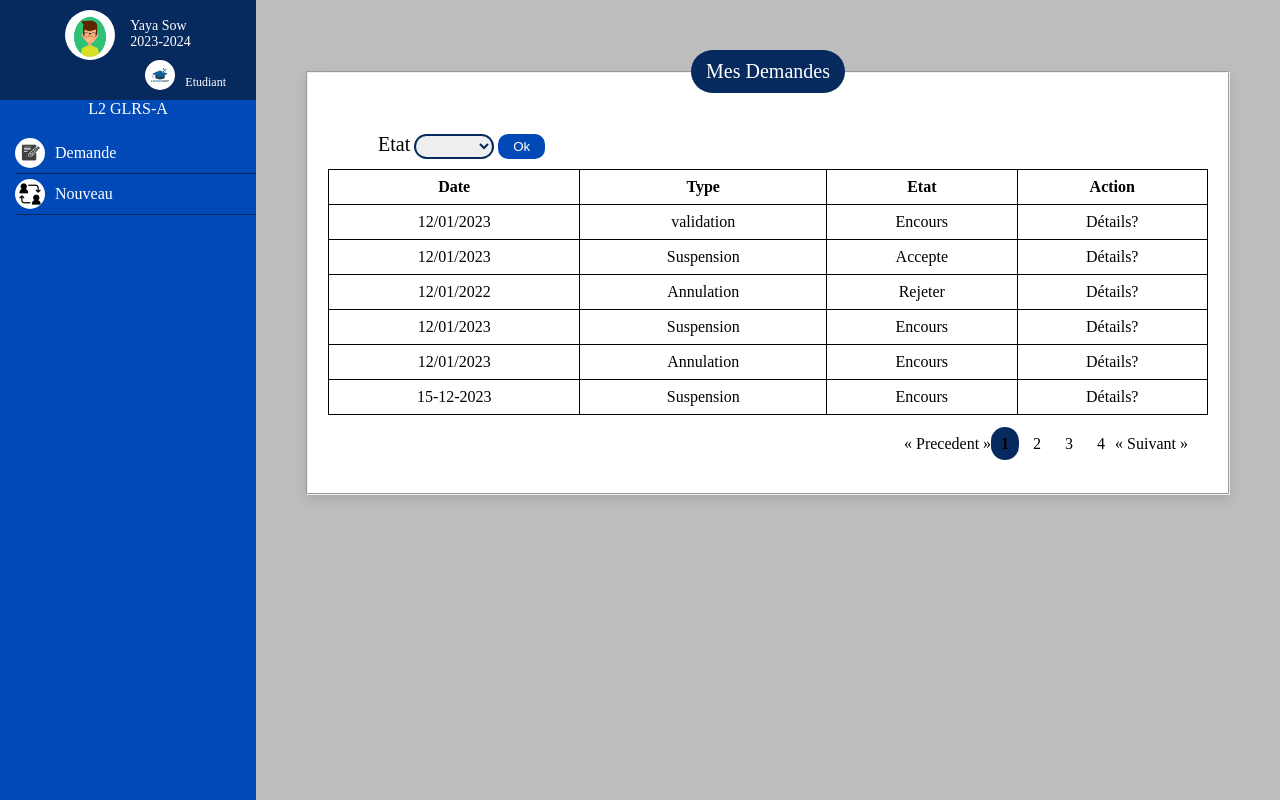
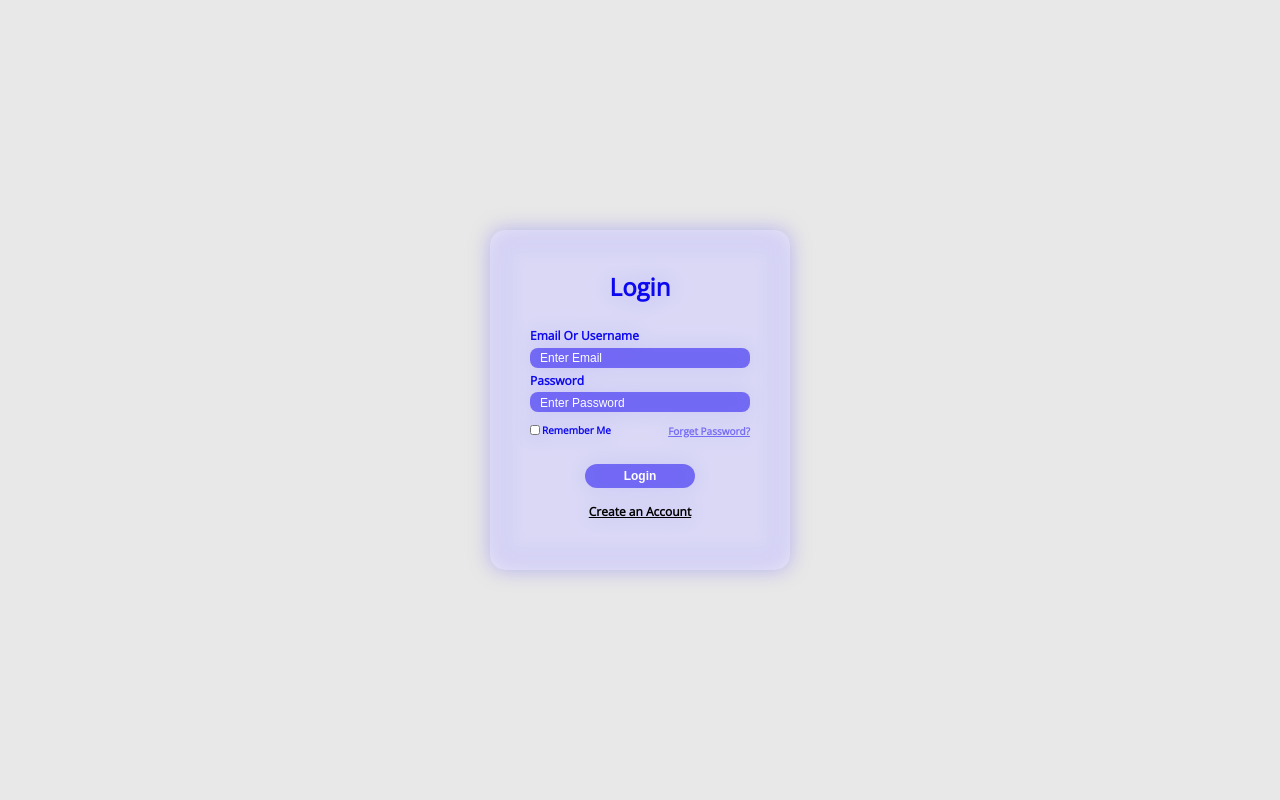
Before and after one commit to YayaSOW/gestionInscription-, a PHP site: page / in a window 1280 px wide. Run offline with PHP 8.4, Linux system fonts and the light colour scheme; data that the repository does not hold is empty; some libraries are stand-ins or nearby versions.

Commit message:
ROLE_ETUDIANT ET ROLE_AC

```diff
--- a/Model(repository)/demande.model.php
+++ b/Model(repository)/demande.model.php
@@ -7,27 +7,82 @@
         return fromJsonToArray("annees");
     }
 
-    function getALLEtudiants() : array {
-        $users = fromJsonToArray("users");
+    function getAllData(string $key) : array {
+        return fromJsonToArray($key);
+    }
+    function getAllUsers() : array {
+        return getAllData("users");
+    }
+
+    function getAllUsersByRole(string $role) : array {
+        $users = getAllUsers();
         $etudiants=[];
         foreach($users as $user){
-            if ($user["role"]=="ROLE_ETUDIANT") {
+            if ($user["role"]==$role) {
                 $etudiants[] = $user;
             }
         }
         return $etudiants;
+    }
+
+    function getDataById(array $data,int $id) : array|null {
+        foreach($data as $value){
+            if ($value["id"]==$id) {
+                return $value;
+            }
+        }
+        return null;
+    }
+
+    function getClassById(int $id) : array|null {
+        $classes = getAllClasses();
+        return getDataById($classes,$id);
 
     }
 
-    function getAllDemandes() : array {
-        return fromJsonToArray("demandes");
+    function getAllEtudiants() : array {
+        $etudiants = getAllUsersByRole("ROLE_ETUDIANT");
+        $etudiantClasse=[];
+        foreach($etudiants as $etudiant){
+            $classe = getClassById($etudiant["classe_id"]);
+            $etudiantClasse[] = array_merge($classe,$etudiant);
+        }
+        return $etudiantClasse;
+    }
+    function getEtudiantById(int $id) : array|null {
+        $etudiants = getAllEtudiants();
+        return getDataById($etudiants,$id);
+    }
+    function getAllDemandes(int|null $anneeId=null,string $etat="All") : array {
+        $demandes = getAllData("demandes");
+        if ($anneeId==null)return $demandes;
+            $demandeEtu = [];
+            foreach ($demandes as $demande) {
+                $etudiant = getEtudiantById($demande["etudiant_id"]);
+                if ($demande["annee_id"]==$anneeId) {
+                    if ($etat=='All') {
+                        $demandeEtu[] = array_merge($etudiant ,$demande) ;
+                    }else{
+                        if ($demande["etat"]==$etat) {
+                            $demandeEtu[] = array_merge($etudiant ,$demande) ;
+                        }
+                    }
+                }
+            }
+        return $demandeEtu;
     }
 
+    function getDemandeById($anneeId,$id){
+        $demandes = getAllDemandes($anneeId);
+        return getDataById($demandes,$id);
+    }
+
+
     function connexion(string $login,string $password) : array|null {
-        $etudiants=getALLEtudiants();
-        foreach ($etudiants as $value){
-            if ($value["login"]==$login && $value["password"]==$password) {
-                return $value;
+        $users=getAllUsers();
+        foreach ($users as $user){
+            if ($user["login"]==$login && $user["password"]==$password) {
+                return $user;
             };
         }
         return null;
@@ -44,15 +99,15 @@
     };
 
     function getDemandeByEtudiantAndAnneeEncours(int $etudianId,int $anneeId, $etat="All") : array|null {
-        $demandes=getAllDemandes();
+        $demandes=getAllDemandes($anneeId);
         $demandeEtu=[];
         foreach ($demandes as $value){
             if ($etat=="All") {
-                if ($value["etudiant_id"]==$etudianId && $value["annee_id"]==$anneeId) {
+                if ($value["etudiant_id"]==$etudianId) {
                     $demandeEtu[]=$value;
                 }
             }else{
-                if ($value["etudiant_id"]==$etudianId && $value["annee_id"]==$anneeId && $value["etat"]==$etat) {
+                if ($value["etudiant_id"]==$etudianId && $value["etat"]==$etat) {
                     $demandeEtu[]=$value;
                 }
             }
--- a/Public/index.php
+++ b/Public/index.php
@@ -3,8 +3,8 @@
     define("DB","../bd(Base Donnee)/ges_inscription.json");
     require_once("../bd(Base Donnee)/convert.php");
     require_once("../Model(repository)/demande.model.php");
-    $anneeEncours=getAnneeEncours();
-    $etudiantConnect=connexion("etudiant@gmail.com","passer123");
+    session_start();
+    $etat = 'All';
     ?>
 
 <!DOCTYPE html>
@@ -13,51 +13,91 @@
     <meta charset="UTF-8">
     <meta name="viewport" content="width=device-width, initial-scale=1.0">
     <title>Demande</title>
-    <link rel="stylesheet" href="<?=WEBROOT?>style.css">
+    <link rel="stylesheet" href="<?=WEBROOT?>/style/style.css">
+    <link rel="stylesheet" href="<?=WEBROOT?>/style/connexion.css">
 </head>
 <body>
     <?php
-    require_once("../Views/partial/nav.html.php");
-    if (isset($_GET["action"])) {
-        if ($_GET["action"]=="add") {
-            require_once("../Views/add.html.php");
-        }elseif ($_GET["action"]=="liste") {
-            $demandes=getDemandeByEtudiantAndAnneeEncours(1,$anneeEncours["id"]);
-            require_once("../Views/liste.html.php");
+    if (isset($_REQUEST["action"])) {
+        require_once("../Views/partial/nav.html.php");
+        if ($_REQUEST["action"]=="add") {
+            require_once("../Views/demandes/add.html.php");
+        }elseif ($_REQUEST["action"]=="liste-ac") {
+            $demandes=getAllDemandes($_SESSION["anneeEncours"]["id"]);
+            require_once("../Views/demandes/liste.ac.html.php");
         }
-    }
-else{
-    if (isset($_POST["action"])) {
-        if ($_POST["action"]=="form-filtre-demande") {
-            $etat=$_POST["etat"];
-            // $new=$etat;
-            $demandes=getDemandeByEtudiantAndAnneeEncours(1,$anneeEncours["id"],$etat);
-            require_once("../Views/liste.html.php");
-        // var_dump( $_POST["etat"]=$etat);
+        elseif ($_REQUEST["action"]=="detail-demande") {
+            $demandeId = $_GET["demande_id"];
+            $demande = getDemandeById($_SESSION["anneeEncours"]["id"],$demandeId );
+            require_once("../Views/demandes/detail.html.php");
+        }
+        elseif ($_REQUEST["action"]=="liste") {
+            $demandes=getDemandeByEtudiantAndAnneeEncours($_SESSION["userConnect"]["id"],$_SESSION["anneeEncours"]["id"]);
+            require_once("../Views/demandes/liste.html.php");
+        }
+        elseif ($_REQUEST["action"]=="logout") {
+            unset($_SESSION["userConnect"]);
+            unset($_SESSION["anneeEncours"]);
+            session_destroy();
+            header("location:".WEBROOT);
+        }
+        elseif ($_REQUEST["action"]=="form-filtre-demande") {
+                $etat=$_REQUEST["etat"];
+                // $new=$etat;
+                if ($_SESSION["userConnect"]["role"]=="ROLE_ETUDIANT") {
+                    $demandes=getDemandeByEtudiantAndAnneeEncours($_SESSION["userConnect"]["id"],$_SESSION["anneeEncours"]["id"],$etat);
+                    require_once("../Views/demandes/liste.html.php");
+                    }elseif($_SESSION["userConnect"]["role"]=="ROLE_AC"){
+                        $demandes=getAllDemandes($_SESSION["anneeEncours"]["id"],$etat);
+                        require_once("../Views/demandes/liste.ac.html.php");
+                    }
+
+                // var_dump( $_POST["etat"]=$etat);
         }
         // form-add-demande
-        if ($_POST["action"]=="form-add-demande") {
+        elseif ($_REQUEST["action"]=="form-add-demande") {
             $newDemande=[
                 "id"=>bin2hex(random_bytes(2)),
-                "type"=>$_POST["type"],
+                "type"=>$_REQUEST["type"],
                 // "date"=>"12/01/2023",
                 // "date"=>new DateTime("2000-01-12"),
                 "date"=>date("d-m-Y"),
-                "motif"=>$_POST["motif"],
+                "motif"=>$_REQUEST["motif"],
                 "etudiant_id"=>$etudiantConnect["id"],
                 "annee_id"=>$anneeEncours["id"],
                 "etat"=>"Encours"
             ];
             addDemande($newDemande);
             $demandes=getDemandeByEtudiantAndAnneeEncours(1,$anneeEncours["id"]);
-            require_once("../Views/liste.html.php");
-
+            // require_once("../Views/demandes/liste.html.php");
+            header("location:".WEBROOT."?action=liste");
+        }elseif ($_REQUEST["action"]=="form-login") {
+            $login=$_POST['email'];
+            $password=$_POST['password'];
+            $_SESSION["userConnect"]=connexion($login,$password);
+            $_SESSION["anneeEncours"]=getAnneeEncours();
+            if ($_SESSION["userConnect"]==null) {
+                // header("location:".WEBROOT);
+                require_once("../Views/security/login.html.php");
+            }else{
+                // $_SESSION["userConnect"]=$etudiantConnect;
+                if ($_SESSION["userConnect"]["role"]=="ROLE_ETUDIANT") {
+                    $demandes=getDemandeByEtudiantAndAnneeEncours($_SESSION["userConnect"]["id"],$_SESSION["anneeEncours"]["id"]);
+                    // header("location:".WEBROOT."?action=liste");
+                    require_once("../Views/demandes/liste.html.php");
+                    }elseif ($_SESSION["userConnect"]["role"]=="ROLE_AC") {
+                        // header("location:".WEBROOT."?action=liste-ac");
+                        $demandes=getAllDemandes($_SESSION["anneeEncours"]["id"]);
+                        require_once("../Views/demandes/liste.ac.html.php");
+                    }
+                }
         }
-    }else{
-        $demandes=getDemandeByEtudiantAndAnneeEncours(1,$anneeEncours["id"]);
-        require_once("../Views/liste.html.php");
     }
-    }
+    //
+    else{
+        // $demandes=getDemandeByEtudiantAndAnneeEncours(1,$anneeEncours["id"]);
+        require_once("../Views/security/login.html.php");
+}
 
 
     // if (isset($_POST["action"])) {
--- a/Views/connexion.html.php
+++ b/Views/connexion.html.php
@@ -4,13 +4,13 @@
             <div class="emai">
                 <label for="emai">Email Or Username</label>
                 <div>
-                    <input type="email" class="enter" placeholder="Enter Email">
+                    <input name="email" type="email" class="enter" placeholder="Enter Email">
                 </div>
             </div>
             <div class="password">
                 <label for="password">Password</label>
                 <div>
-                    <input type="password" class="enter" placeholder="Enter Password">
+                    <input name="password" type="password" class="enter" placeholder="Enter Password">
                 </div>
             </div>
             <div class="check">
--- a/Views/liste.html.php
+++ b/Views/demandes/liste.html.php
@@ -4,10 +4,11 @@
             <form action="<?=WEBROOT?>" method="post" class="click1">
                 <span class="etat">Etat</span>
                 <select name="etat" id="">
-                    <option value="All"><?=$etat?></option>
-                    <option value="Accepte">Acceptée</option>
-                    <option value="Encours">En Cours</option>
-                    <option value="Rejeter">Rejeter</option>
+                    <!-- <option value="All">//=$etat?></option> -->
+                    <option value="All" <?php echo ($etat == 'All') ? 'selected' : ''; ?>>All</option>
+                    <option value="Accepte" <?php echo ($etat == 'Accepte') ? 'selected' : ''; ?>>Acceptée</option>
+                    <option value="Encours" <?php echo ($etat == 'Encours') ? 'selected' : ''; ?>>En Cours</option>
+                    <option value="Rejeter" <?php echo ($etat == 'Rejeter') ? 'selected' : ''; ?>>Rejeter</option>
                 </select>
                 <button type="submit" name="action" value="form-filtre-demande">Ok</button>
             </form>
@@ -25,8 +26,9 @@
                                 <td><?=$value["date"]?></td>
                                 <td><?=$value["type"]?></td>
                                 <td><?=$value["etat"]?></td>
-                                <td><a href="wire 3 Etudiant.html">Détails?</a></td>
+                                <td><a href="<?=WEBROOT?>/?action=detail-demande&demande_id=<?=$value["id"]?>">Détails?</a></td>
                             </tr>
+                            <!-- $demande >dans index au detail-demande -->
                         <?php endforeach ?>
                     </table>
                 </div>
--- a/Views/partial/nav.html.php
+++ b/Views/partial/nav.html.php
@@ -3,28 +3,49 @@
             <div class="im">
                 <img src="<?=WEBROOT?>/img/petit.jpg" alt="" class="petit">
                 <div class="sp">
-                    <span class="nom"><?=$etudiantConnect["nom"]." ".$etudiantConnect["prenom"]?></span>
-                    <span class="date"><?=$anneeEncours["nom"]?></span>
+                    <span class="nom"><?=$_SESSION["userConnect"]["nom"]." ".$_SESSION["userConnect"]["prenom"]?></span>
+                    <span class="date"><?=$_SESSION["anneeEncours"]["libelle"]?></span>
                 </div>
             </div>
             <div class="etu">
                 <img src="<?=WEBROOT?>/img/logo (2).png" alt="" class="logo">
-                <span class="etudiant">Etudiant</span>
+                <span class="etudiant"><?=$_SESSION["userConnect"]["role"]?></span>
             </div>
         </div>
-            <legend align="center">L2 GLRS-A</legend>
+        <?php if($_SESSION['userConnect']["role"] == "ROLE_ETUDIANT"): ?>
+            <legend align="center"><?=$_SESSION["anneeEncours"]["libelle"]?></legend>
+        <?php endif?>
             <div class="demande">
+                <!-- Demande des etudiants -->
+                <?php if($_SESSION['userConnect']["role"] == "ROLE_ETUDIANT"): ?>
                 <div class="de">
                     <img src="<?=WEBROOT?>/img/demande.jpg" alt="" class="logo1">
                     <a href="<?=WEBROOT?>?action=liste" class="dee">
                         <span >Demande</span>
                     </a>
                 </div>
+                <?php endif?>
+
+                <!-- Demande de AC -->
+                <?php if($_SESSION['userConnect']["role"] == "ROLE_AC"): ?>
+                <div class="de">
+                    <img src="<?=WEBROOT?>/img/demande.jpg" alt="" class="logo1">
+                    <a href="<?=WEBROOT?>?action=liste-ac" class="dee">
+                        <span >Demande</span>
+                    </a>
+                </div>
+                <?php endif?>
                 <div class="de">
                     <img src="<?=WEBROOT?>/img/a.jpg" alt="" class="logo1">
                     <a href="<?=WEBROOT?>?action=add" class="dee">
                         <span >Nouveau</span>
                     </a>
                 </div>
+                <div class="de">
+                    <img src="<?=WEBROOT?>/img/deco.jpg" alt="" class="logo1">
+                    <a href="<?=WEBROOT?>?action=logout" class="dee">
+                        <span >Deconnexion</span>
+                    </a>
+                </div>
             </div>
     </nav>
--- a/Views/security/login.html.php
+++ b/Views/security/login.html.php
@@ -0,0 +1,31 @@
+<div class="connexion">
+        <form action="<?=WEBROOT?>" method="post">
+            <h2 class="log">Login</h2>
+            <div class="emai">
+                <label for="email">Email Or Username</label>
+                <div>
+                    <input name="email" class="enter" placeholder="Enter Email">
+                </div>
+            </div>
+            <div class="password">
+                <label for="password">Password</label>
+                <div>
+                    <input name="password" class="enter" placeholder="Enter Password">
+                </div>
+            </div>
+            <div class="check">
+                <div class="remen">
+                    <input class="checked" type="checkbox"><span class="che">Remember Me</span>
+                </div>
+                <div class="forget">
+                    <a href=""><span class="che">Forget Password?</span></a>
+                </div>
+            </div>
+            <div class="login">
+                <button type="submit" name="action" value="form-login">Login</button>
+            </div>
+            <div class="create">
+                <a href="">Create an Account</a>
+            </div>
+        </form>
+    </div>
```
Also changed, not shown: Views/demandes/detail.html.php (added, +38 -0 lines), Views/demandes/liste.ac.html.php (added, +54 -0 lines), bd(Base Donnee)/ges_inscription.json (+12 -12 lines), Public/img/deco.jpg (added), Public/style/connexion.css (renamed from Public/connexion.css), Public/style/style.css (renamed from Public/style.css), Views/demandes/add.html.php (renamed from Views/add.html.php).
